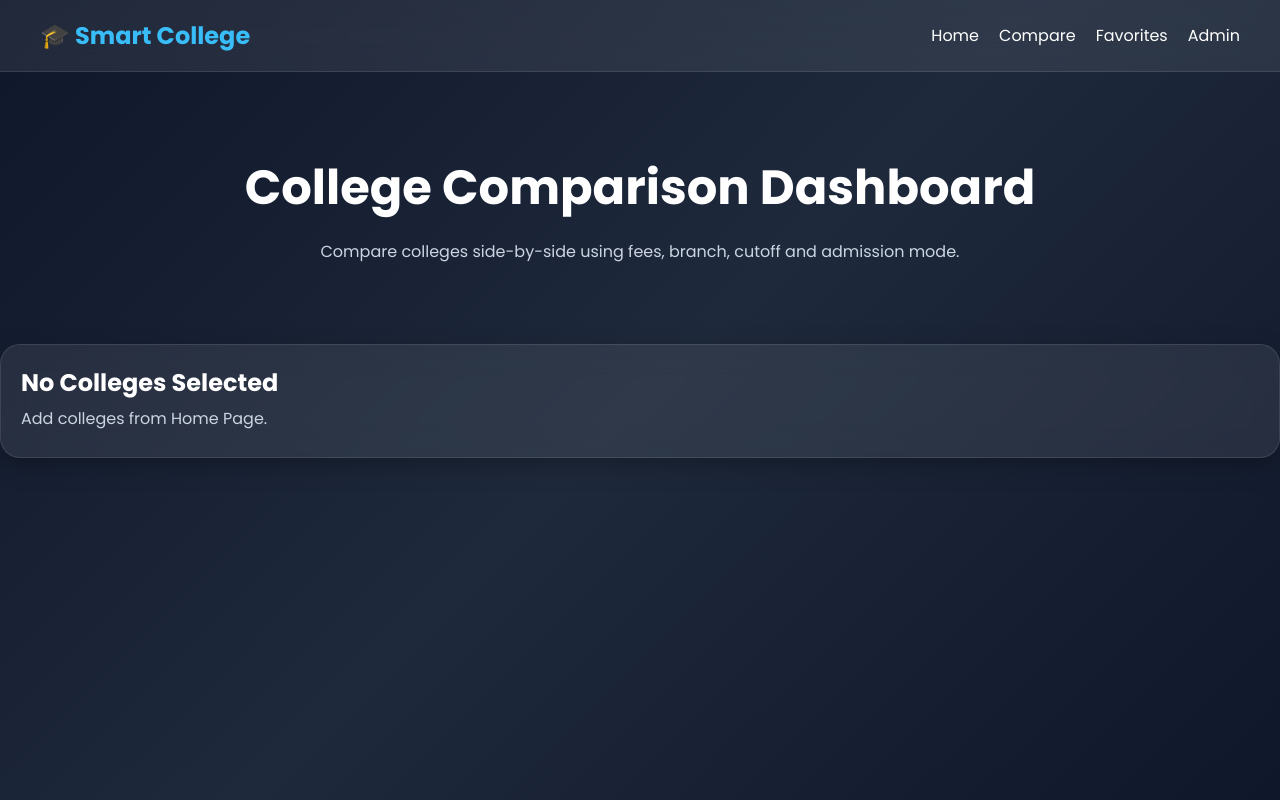
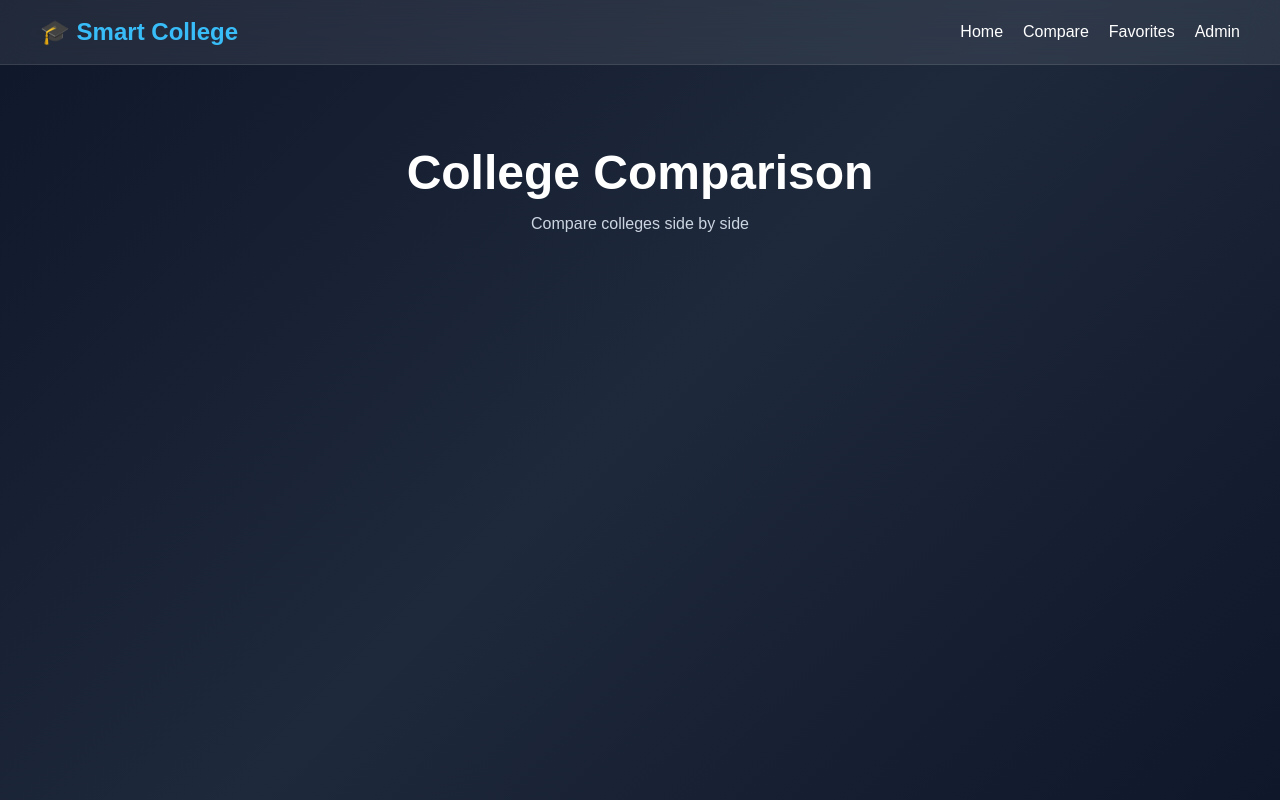
Before and after one commit to sajeeshmp/smart-college-recommendation-system, a plain HTML site: page compare.html in a window 1280 px wide. Drawn offline with Linux system fonts and the light colour scheme.

Commit message:
Update title and structure of compare.html

```diff
--- a/compare.html
+++ b/compare.html
@@ -1,18 +1,16 @@
 <!DOCTYPE html>
 <html>
-
 <head>
-    <title>College Comparison</title>
+    <title>Compare Colleges</title>
 
     <link rel="stylesheet" href="style.css">
 
-    <link href="https://fonts.googleapis.com/css2?family=Poppins:wght@300;400;500;600;700&display=swap" rel="stylesheet">
+    <script src="https://www.gstatic.com/firebasejs/10.12.2/firebase-app-compat.js"></script>
+    <script src="https://www.gstatic.com/firebasejs/10.12.2/firebase-firestore-compat.js"></script>
+    <script src="https://www.gstatic.com/firebasejs/10.12.2/firebase-auth-compat.js"></script>
 </head>
 
 <body>
-
-    <div class="bg-blur blur1"></div>
-    <div class="bg-blur blur2"></div>
 
 <header class="navbar">
 
@@ -31,32 +29,20 @@
 
 <section class="hero">
 
-        <div class="hero-card">
-
-            <h1>College Comparison Dashboard</h1>
+    <h1>College Comparison</h1>
 
     <p>
-                Compare colleges side-by-side using
-                fees, branch, cutoff and admission mode.
+        Compare colleges side by side
     </p>
-
-        </div>
 
 </section>
 
-    <section class="results-section">
+<div id="compareContainer">
 
-        <div id="compareBox" class="results-grid"></div>
-
-    </section>
-
-    <script src="https://www.gstatic.com/firebasejs/10.12.2/firebase-app-compat.js"></script>
-    <script src="https://www.gstatic.com/firebasejs/10.12.2/firebase-firestore-compat.js"></script>
-    <script src="https://www.gstatic.com/firebasejs/10.12.2/firebase-auth-compat.js"></script>
+</div>
 
 <script src="firebase.js"></script>
 <script src="compare.js"></script>
 
 </body>
-
 </html>
```
Lines whose indentation alone changed are shown as unchanged.
